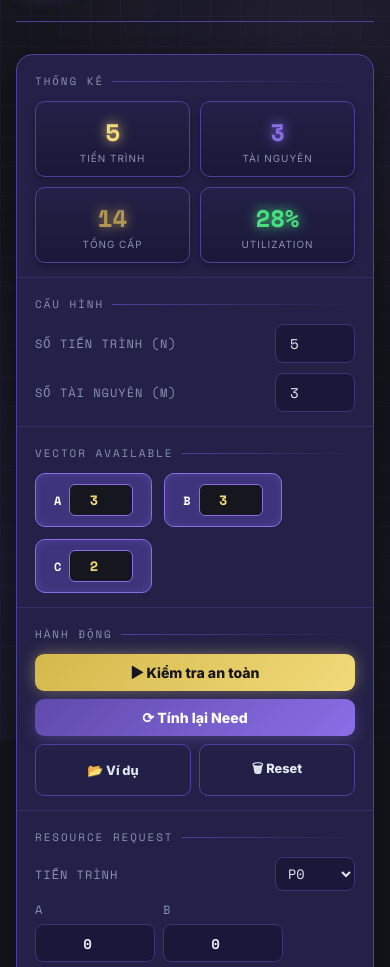
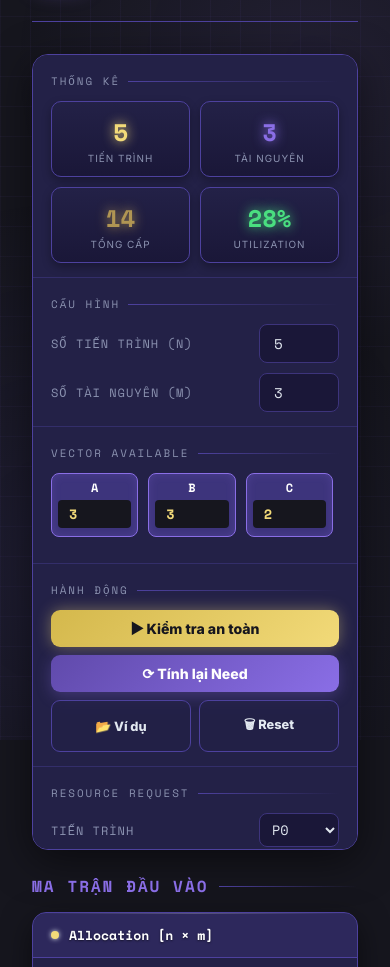
Before and after one commit to caominhluan2021tn-bot/banker-algorithm-simulator, a plain HTML site: page index.html in a window 390 px wide. Shown: the part 104-1071 px from the top of the page. Drawn offline with nearby package versions, Linux system fonts and the light colour scheme.

Commit message:
Update index.html

```diff
--- a/index.html
+++ b/index.html
@@ -84,7 +84,7 @@
         }
 
         .sidebar {
-            width: 270px;
+            width: 280px; /* Tăng nhẹ độ rộng để chứa thanh cuộn mini */
             flex-shrink: 0;
             position: sticky;
             top: 24px;
@@ -97,7 +97,8 @@
             background: var(--surface);
             border: 1px solid var(--border);
             border-radius: 16px;
-            overflow: hidden;
+            max-height: calc(100vh - 48px);
+            overflow-y: auto;
             box-shadow: 0 10px 40px rgba(0,0,0,0.5);
         }
 
@@ -350,7 +351,6 @@
             font-size: .85rem;
         }
 
-        /* Đã sửa: Căn giữa tuyệt đối cho P0, P1... */
         .proc-label {
             font-weight: 700;
             color: var(--accent2);
@@ -379,40 +379,75 @@
                 background: #2a2552;
             }
 
-        /* ── Available Vector ── */
-        .available-row {
-            display: flex;
-            gap: 12px;
-            align-items: center;
-            margin-bottom: 28px;
-            flex-wrap: nowrap;
-            overflow-x: auto;
-            padding-bottom: 10px;
+        /* ── ĐÃ SỬA: Lưới Sidebar CÓ THANH CUỘN NỘI BỘ & CĂN LỀ MŨI TÊN ── */
+        .res-grid-container {
+            display: grid;
+            /* Cột rộng 65px để chứa thoải mái số và 2 nút mũi tên */
+            grid-template-columns: repeat(auto-fill, minmax(65px, 1fr));
+            gap: 10px;
+            margin-bottom: 12px;
+            /* Khống chế chiều cao khoảng 3 hàng (mỗi hàng ~60px + gap) */
+            max-height: 195px;
+            overflow-y: auto; /* Bật thanh cuộn mini */
+            padding-right: 6px; /* Cách ra một chút để thanh cuộn không đè lên content */
         }
 
-        .avail-chip {
+            /* Thanh cuộn mini cực đẹp cho Grid */
+            .res-grid-container::-webkit-scrollbar {
+                width: 4px;
+            }
+
+            .res-grid-container::-webkit-scrollbar-track {
+                background: rgba(0,0,0,0.1);
+                border-radius: 4px;
+            }
+
+            .res-grid-container::-webkit-scrollbar-thumb {
+                background: var(--accent2);
+                border-radius: 4px;
+            }
+
+        .sidebar-chip {
             background: var(--surface2);
             border: 1px solid var(--accent2);
-            border-radius: 10px;
-            padding: 10px 18px;
+            border-radius: 8px;
+            padding: 8px 6px;
             display: flex;
+            flex-direction: column;
             align-items: center;
-            gap: 8px;
+            gap: 6px;
             box-shadow: inset 0 0 10px rgba(138, 110, 230, 0.2);
-            flex-shrink: 0;
         }
 
-            .avail-chip label {
+            .sidebar-chip label {
                 font-family: var(--mono);
                 font-size: .75rem;
                 color: #fff;
                 font-weight: 600;
+                line-height: 1;
             }
 
-            .avail-chip input {
-                width: 64px;
-                border-color: var(--accent2);
+            .sidebar-chip input {
+                width: 100%;
+                height: 28px;
                 background: #16161e;
+                border: 1px solid transparent;
+                border-radius: 4px;
+                color: var(--accent);
+                /* Đã căn lại lề để số và mũi tên trông đều nhau */
+                text-align: left;
+                padding-left: 10px;
+                font-family: var(--mono);
+                font-size: .85rem;
+                font-weight: 700;
+                outline: none;
+                transition: all 0.2s;
+            }
+
+                .sidebar-chip input:focus {
+                    border-color: var(--accent);
+                    background: #2a2552;
+                    box-shadow: 0 0 8px var(--accent-glow);
                 }
 
         /* ── Buttons ── */
@@ -684,58 +719,6 @@
             color: var(--accent);
         }
 
-        /* ── REQUEST SECTION ── */
-        .request-box {
-            background: var(--surface);
-            border: 1px solid var(--border);
-            border-radius: 14px;
-            padding: 22px;
-            margin-bottom: 28px;
-            box-shadow: 0 10px 30px rgba(0,0,0,0.5);
-        }
-
-            .request-box h3 {
-                font-size: .78rem;
-                font-family: var(--mono);
-                text-transform: uppercase;
-                letter-spacing: 1.5px;
-                color: var(--accent2);
-                margin-bottom: 14px;
-            }
-
-        .request-layout {
-            display: flex;
-            gap: 16px;
-            align-items: flex-end;
-        }
-
-        .req-col-fixed, .req-col-btn {
-            flex-shrink: 0;
-            margin-bottom: 8px;
-        }
-
-        .req-col-scrollable {
-            flex: 1;
-            overflow-x: auto;
-            padding-bottom: 8px;
-            mask-image: linear-gradient(to right, black 95%, transparent 100%);
-            -webkit-mask-image: linear-gradient(to right, black 95%, transparent 100%);
-        }
-
-        #req-vec-wrap {
-            display: flex;
-            gap: 12px;
-            align-items: flex-end;
-        }
-
-            #req-vec-wrap > * {
-                flex-shrink: 0;
-            }
-
-            #req-vec-wrap .input-group {
-                margin-bottom: 0;
-            }
-
         /* ── Log Panel ── */
         #log-panel {
             background: #0d0c16;
@@ -805,7 +788,7 @@
             color: var(--warn);
         }
 
-        /* ── Custom Scrollbar (Tinh giản chuẩn Desktop) ── */
+        /* ── Custom Scrollbar ── */
         ::-webkit-scrollbar {
             width: 8px;
             height: 8px;
@@ -889,21 +872,26 @@
             .app-shell {
                 flex-direction: column;
             }
+
             .sidebar {
                 width: 100%;
                 position: static;
             }
+
             .sidebar-inner {
                 display: grid;
                 grid-template-columns: repeat(2, 1fr);
             }
+
             .sidebar-section {
                 border-bottom: none;
                 border-right: 1px solid rgba(77, 65, 158, 0.4);
             }
+
                 .sidebar-section:nth-child(even) {
                     border-right: none;
                 }
+
             .matrix-grid {
                 grid-template-columns: 1fr;
             }
@@ -916,25 +904,6 @@
 
             .tag {
                 display: none;
-            }
-
-            .request-layout {
-                flex-direction: column;
-                align-items: stretch;
-            }
-
-            .req-col-scrollable {
-                mask-image: none;
-                -webkit-mask-image: none;
-                padding-bottom: 0;
-            }
-
-            .req-col-fixed, .req-col-btn {
-                margin-bottom: 0;
-            }
-
-            .container {
-                padding: 0 16px;
             }
 
             .sidebar-inner {
@@ -999,7 +968,7 @@
                     <!-- Available -->
                     <div class="sidebar-section">
                         <div class="sidebar-label">Vector Available</div>
-                        <div class="available-row" id="avail-row" style="margin-bottom:0; flex-wrap:wrap; padding-bottom:0;"></div>
+                        <div class="res-grid-container" id="avail-row"></div>
                     </div>
 
                     <!-- Buttons -->
@@ -1023,8 +992,8 @@
                                 <label>Tiến trình</label>
                                 <select id="req-pid" style="width:80px; height:34px; background:#1a1738; border:1px solid var(--surface2); border-radius:8px; color:var(--text); font-family:var(--mono); font-size:.85rem; padding:0 8px; outline:none;"></select>
                             </div>
-                            <div id="req-vec-wrap" style="display:flex; flex-wrap:wrap; gap:8px;"></div>
-                            <button class="btn btn-primary" style="width:100%; justify-content:center; height:36px;" onclick="handleRequest()">⚡ Gửi yêu cầu</button>
+                            <div id="req-vec-wrap" class="res-grid-container" style="margin-bottom:0;"></div>
+                            <button class="btn btn-primary" style="width:100%; justify-content:center; height:36px; margin-top:8px;" onclick="handleRequest()">⚡ Gửi yêu cầu</button>
                         </div>
                     </div>
 
@@ -1153,9 +1122,9 @@
 
             const avRow = document.getElementById('avail-row');
             avRow.innerHTML = resLabels.map((r, j) => `
-        <div class="avail-chip">
+                    <div class="sidebar-chip">
                         <label>${r}</label>
-          <input class="editable-cell" id="av${j}" type="number" min="0" value="${available[j]}" oninput="available[${j}]=parseInt(this.value)||0;updateStats()">
+                        <input id="av${j}" type="number" min="0" value="${available[j]}" oninput="available[${j}]=parseInt(this.value)||0;updateStats()">
                     </div>`).join('');
 
             const sel = document.getElementById('req-pid');
@@ -1163,9 +1132,9 @@
 
             const wrap = document.getElementById('req-vec-wrap');
             wrap.innerHTML = resLabels.map((r, j) => `
-        <div class="input-group">
+                    <div class="sidebar-chip">
                         <label>${r}</label>
-          <input class="editable-cell" style="height: 38px;" id="rq${j}" type="number" min="0" value="0">
+                        <input id="rq${j}" type="number" min="0" value="0">
                     </div>`).join('');
 
             updateStats();
```
Lines whose indentation alone changed are shown as unchanged.
